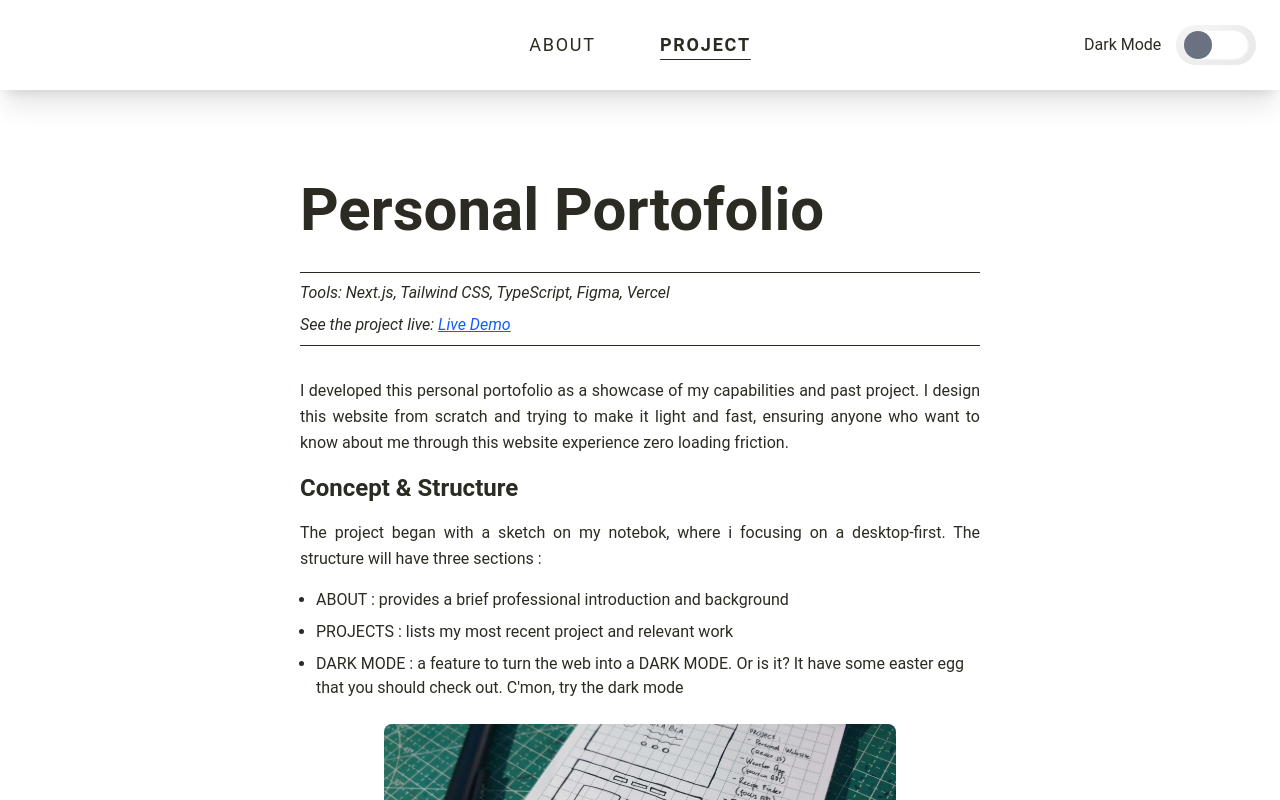
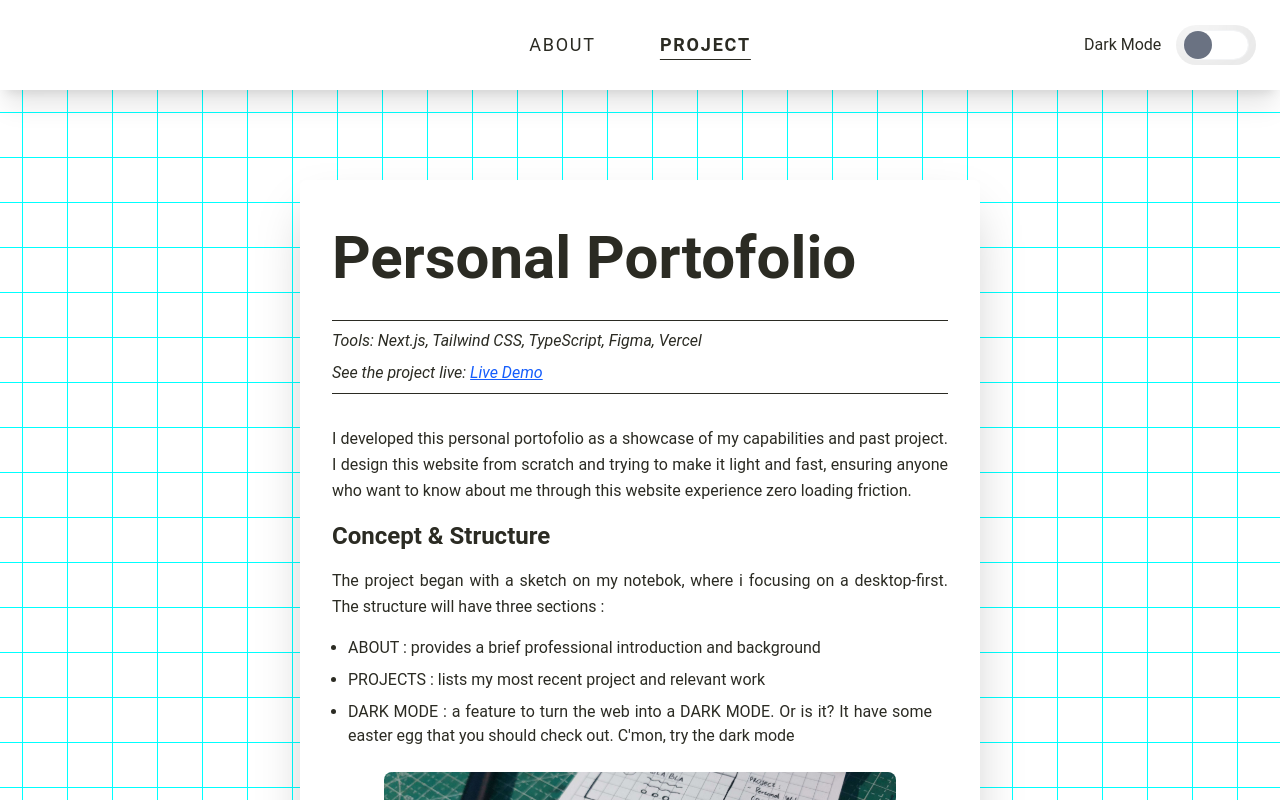
Before and after one commit to Nurlianto-Aldi/personal-portofolio-in-react, a React (Vite) app: page /project/1 in a window 1280 px wide. Shown: the top 800 px of the page. Built offline with nearby package versions, Linux system fonts and the light colour scheme.

Commit message:
add background pattern

```diff
--- a/src/components/Navbar.tsx
+++ b/src/components/Navbar.tsx
@@ -18,7 +18,7 @@ const Navbar = () => {
     <>
       <nav
         className={`relative z-10 flex items-center justify-between w-full h-[90px] shadow-xl px-4 sm:px-6 font-roboto
-          ${theme === true ? "bg-white text-[#2b2b23]" : "bg-contain bg-no-repeat bg-center bg-[#dc0103] bg-blend-overlay text-black"}
+          ${theme === true ? "bg-white text-[#2b2b23]" : "bg-contain bg-[url('/batman-pattinson.png')] bg-no-repeat bg-center bg-[#dc0103] bg-blend-overlay text-black"}
           `}
           // bg-[url('/batman-pattinson.png')]
       >
--- a/src/components/ProjectCard.tsx
+++ b/src/components/ProjectCard.tsx
@@ -1,3 +1,5 @@
+import { useTheme } from "./ThemeSwitcher";
+
 interface ProjectListProps {
   title: string;
   tools: string[];
@@ -7,9 +9,11 @@ interface ProjectListProps {
 
 const ProjectCard = ({title, tools, desc, thumbnail}: ProjectListProps) => {
 
+  const { theme } = useTheme();
+
   return (
     <div
-      className="flex flex-col shadow-xl rounded-b-xl w-full h-83 font-roboto"
+      className={`flex flex-col shadow-xl rounded-b-xl w-full h-83 font-roboto ${theme === true ? "bg-white" : "bg-[#dc0103]"}`}
     >
 
       {/* image */}
--- a/src/components/ProjectContent.tsx
+++ b/src/components/ProjectContent.tsx
@@ -19,7 +19,10 @@ const ProjectContent = () => {
   }
 
   return (
-    <div className={`p-5 md:p-12 lg:py-[90px] lg:px-[300px] font-roboto min-h-[calc(100vh-90px)] ${theme === true ? "bg-white text-[#2b2b23]" : "bg-[url('/batman-pattinson.png')] bg-contain bg-no-repeat bg-center bg-[#dc0103] bg-blend-overlay text-black"}`}>
+    <div className={`p-5 md:p-12 lg:py-[90px] lg:px-[300px] font-roboto min-h-[calc(100vh-90px)] ${theme === true ? "bg-white bg-[url('/pattern.png')] text-[#2b2b23]" : "bg-contain bg-no-repeat bg-center bg-[#dc0103] bg-blend-overlay text-black"}`}>
+      <div
+        className={`${theme === true ? "bg-white" : "bg-[#dc0103] bg-[url('/batman-pattinson.png')] bg-contain bg-no-repeat bg-center bg-blend-overlay"} px-8 py-12 rounded-md shadow-2xl`}
+      >
         <h1 className="text-4xl md:text-5xl lg:text-6xl font-bold">{project.title}</h1>
         <hr className="my-2 mt-8"/>
         <h2 className=" italic">Tools: {project.tools.join(", ")}</h2>
@@ -69,6 +72,8 @@ const ProjectContent = () => {
         </div>
 
       </div>
+
+    </div>
   );
 };
 
--- a/src/pages/About.tsx
+++ b/src/pages/About.tsx
@@ -8,7 +8,7 @@ const AboutPage = () => {
 
   return (
     <main
-        className={`flex flex-col items-center justify-center min-h-[calc(100vh-90px)] p-24 max-lg:p-16 max-sm:p-6 font-roboto ${theme === true ? "bg-white text-[#2b2b23]" : "bg-[url('/batman-pattinson.png')] bg-contain bg-no-repeat bg-center bg-[#dc0103] bg-blend-overlay text-black"}`}
+        className={`flex flex-col items-center justify-center min-h-[calc(100vh-90px)] p-24 max-lg:p-16 max-sm:p-6 font-roboto ${theme === true ? "bg-white bg-[url('/pattern.png')] text-[#2b2b23]" : "bg-[url('/batman-pattinson.png')] bg-contain bg-repeat bg-center bg-[#dc0103] bg-blend-overlay text-black"}`}
       >
 
         <div
@@ -17,7 +17,7 @@ const AboutPage = () => {
 
           {/* image and social */}
           <div
-            className={`flex flex-col items-center justify-between lg:min-h-120 lg:min-w-[200px] px-5 py-8 outline-2 rounded-xl ${theme === true ? "outline-gray-100" : "outline-[#2b2b23]"}`}
+            className={`flex flex-col items-center justify-between lg:min-h-120 lg:min-w-[200px] px-5 py-8 outline-2 rounded-xl shadow-xl ${theme === true ? "bg-white outline-gray-100" : " bg-[#dc0103] outline-[#2b2b23]"}`}
           >
 
             {/* image */}
@@ -49,7 +49,7 @@ const AboutPage = () => {
 
           {/* name and desc */}
           <div
-            className={`flex flex-col lg:min-h-120 lg:min-w-140 lg:max-w-140 gap-6 px-5 py-8 outline-2 rounded-xl ${theme === true ? "outline-gray-100" : "outline-[#2b2b23]"}`}
+            className={`flex flex-col lg:min-h-120 lg:min-w-140 lg:max-w-140 gap-6 px-5 py-8 outline-2 rounded-xl shadow-xl ${theme === true ? "bg-white outline-gray-100" : "bg-[#dc0103] outline-[#2b2b23]"}`}
           >
             <h1
               className="text-5xl font-bold m-0 p-0 max-sm:text-4xl"
--- a/src/pages/Project.tsx
+++ b/src/pages/Project.tsx
@@ -17,7 +17,7 @@ const ProjectPage = () => {
   }
 
   return (
-    <main className={`p-5 md:p-12 lg:p-[90px] min-h-[calc(100vh-90px)] ${theme === true ? "bg-white text-[#2b2b23]" : "bg-[url('/batman-pattinson.png')] bg-contain bg-no-repeat bg-center bg-[#dc0103] bg-blend-overlay text-black"}`}>
+    <main className={`p-5 md:p-12 lg:p-[90px] min-h-[calc(100vh-90px)] ${theme === true ? "bg-[url('/pattern.png')] bg-white text-[#2b2b23]" : "bg-[url('/batman-pattinson.png')] bg-contain bg-no-repeat bg-center bg-[#dc0103] bg-blend-overlay text-black"}`}>
       <ul
         className="grid grid-cols-1 md:grid-cols-2 lg:grid-cols-3 gap-8"
       >
```
Also changed, not shown: public/pattern.png (added). Lines whose indentation alone changed are shown as unchanged.
